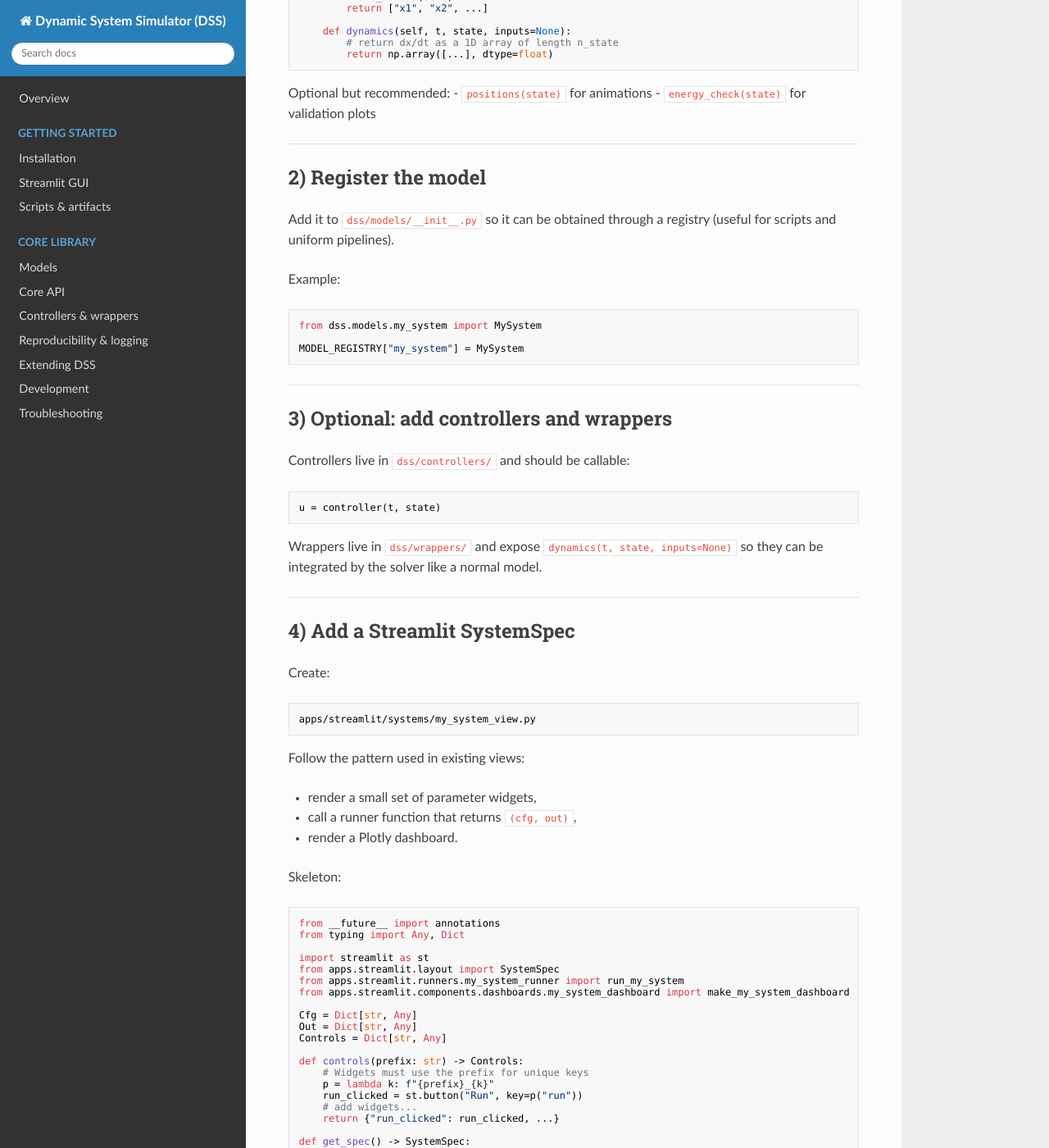
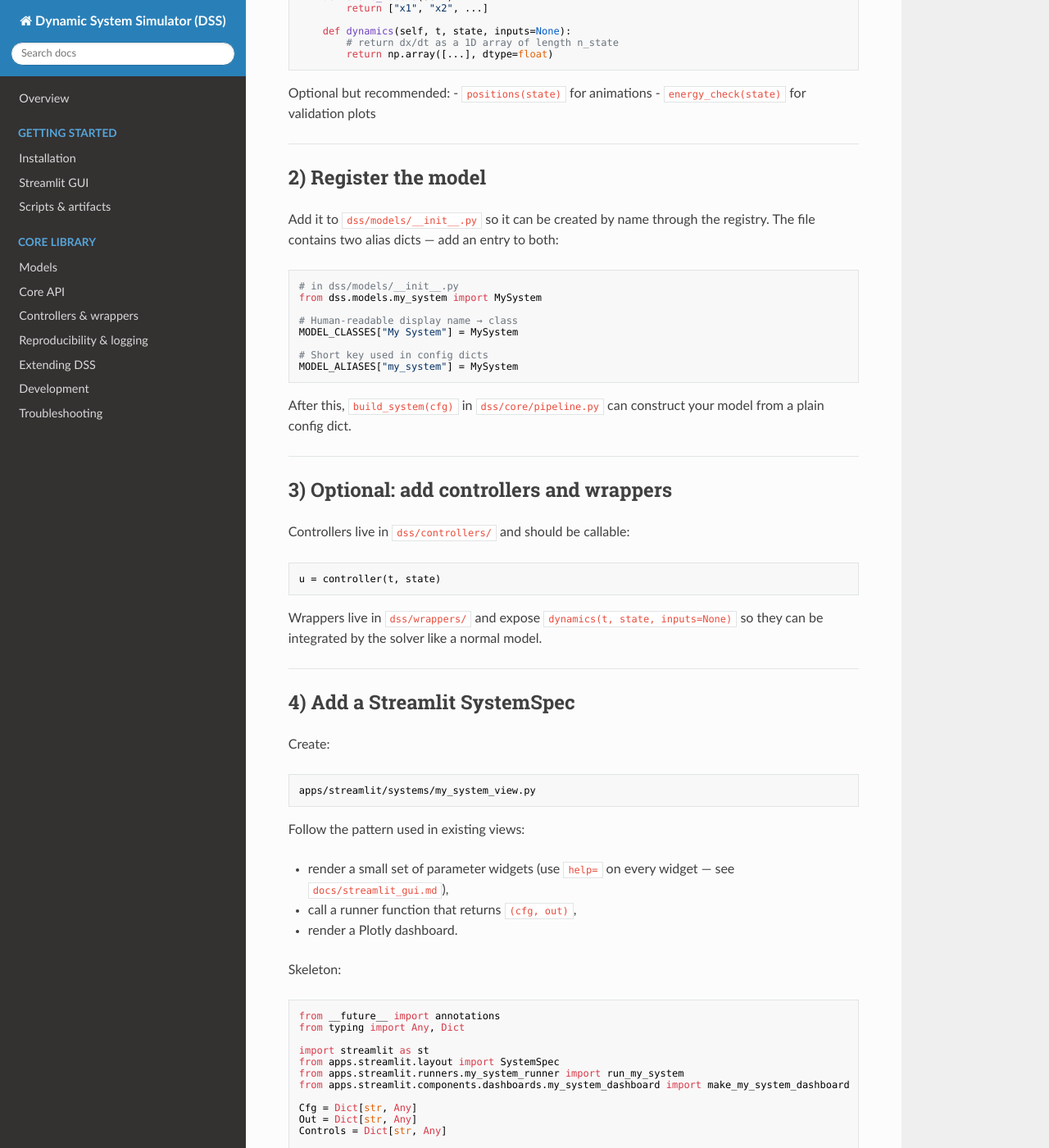
Before and after one commit to Kacperencki/DynamicSystemSimulator, an MkDocs documentation site: the page built from docs/extending.md, in a window 1280 px wide and 1400 px high, scrolled down 768 px. Shown: the whole window at 82% size. Built offline with MkDocs 1.6.1, drawn with Linux system fonts in a browser that asks for light colours; nearby versions of some CDN libraries.

Commit message:
docs: update project documentation
README.md: rewritten — cleaner repo layout tree, added 'Where to start
reading the code' table, mention of ? help tooltips, updated install
instructions.

docs/overview.md: removed references to deleted scripts_leagacy/.

docs/streamlit_gui.md: new section 'Parameter labels and help tooltips'
documenting the help= widget pattern and naming conventions.

docs/extending.md: step 2 (Register the model) now explains both
MODEL_CLASSES and MODEL_ALIASES dicts; step 4 links to the help= tooltip
convention.

Co-Authored-By: Claude Sonnet 4.6 <noreply@anthropic.com>

````diff
--- a/docs/extending.md
+++ b/docs/extending.md
@@ -45,15 +45,20 @@ Optional but recommended:
 
 ## 2) Register the model
 
-Add it to `dss/models/__init__.py` so it can be obtained through a registry (useful for scripts and uniform pipelines).
-
-Example:
+Add it to `dss/models/__init__.py` so it can be created by name through the registry. The file contains two alias dicts — add an entry to both:
 
 ```python
+# in dss/models/__init__.py
 from dss.models.my_system import MySystem
 
-MODEL_REGISTRY["my_system"] = MySystem
+# Human-readable display name → class
+MODEL_CLASSES["My System"] = MySystem
+
+# Short key used in config dicts
+MODEL_ALIASES["my_system"] = MySystem
 ```
+
+After this, `build_system(cfg)` in `dss/core/pipeline.py` can construct your model from a plain config dict.
 
 ---
 
@@ -79,7 +84,7 @@ apps/streamlit/systems/my_system_view.py
 
 Follow the pattern used in existing views:
 
-- render a small set of parameter widgets,
+- render a small set of parameter widgets (use `help=` on every widget — see `docs/streamlit_gui.md`),
 - call a runner function that returns `(cfg, out)`,
 - render a Plotly dashboard.
 
````
Also changed, not shown: README.md (+38 -22 lines), docs/overview.md (+1 -5 lines), docs/streamlit_gui.md (+19 -0 lines).
